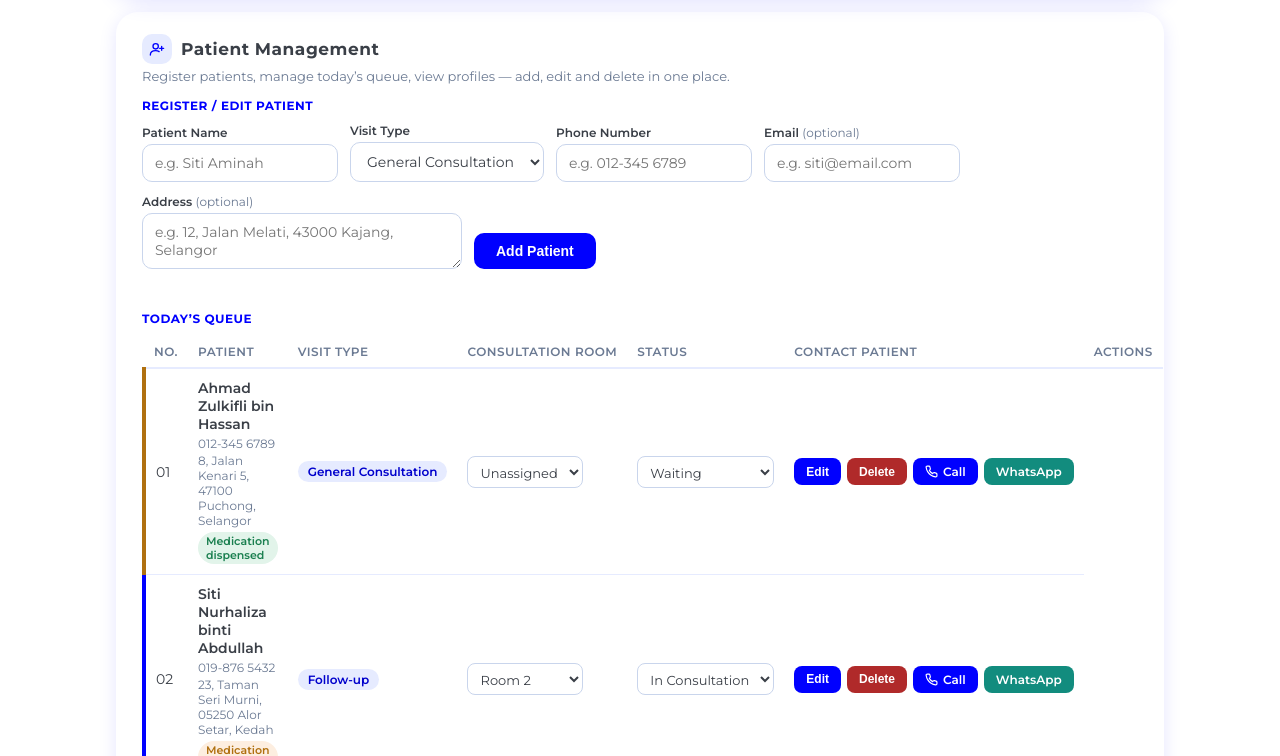
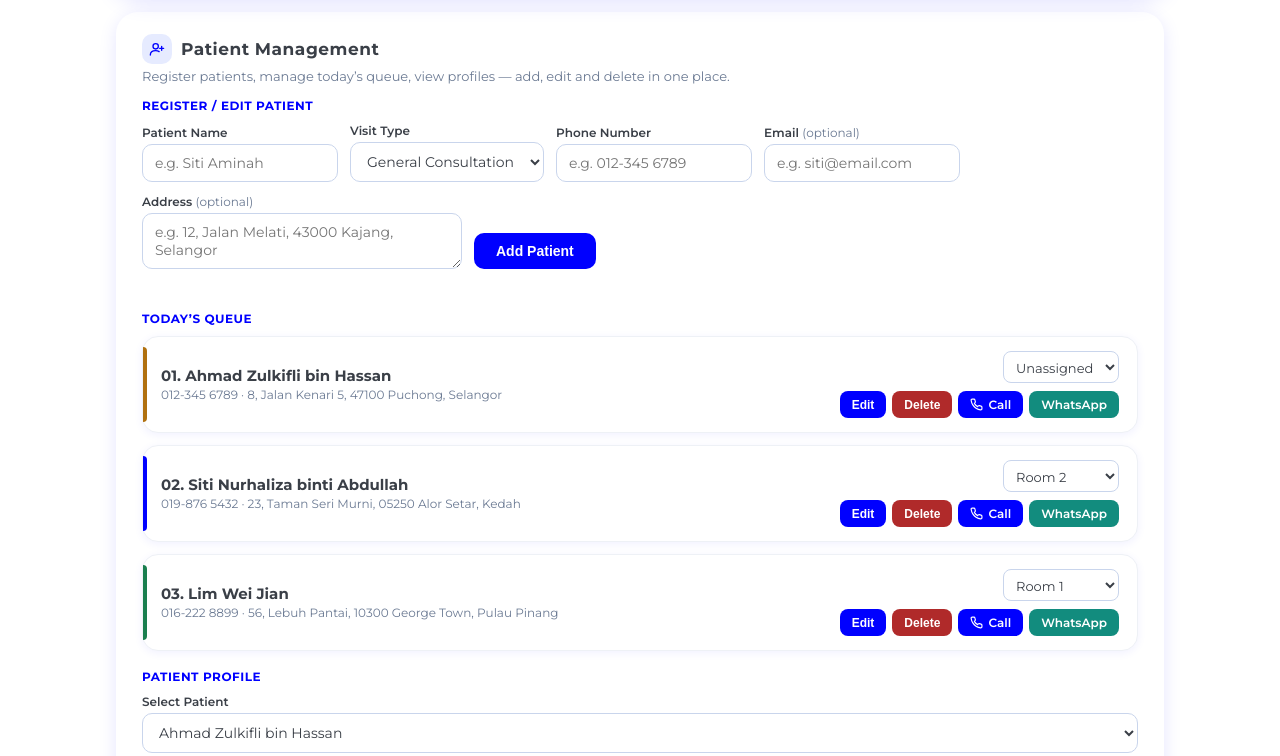
Before and after one commit to AnnREDWorks/cliniku-clinic-dashboard, a plain HTML site: page app.html in a window 1280 px wide. Shown: the part 74-830 px from the top of the page. Drawn offline with nearby package versions, Linux system fonts and the light colour scheme.

Commit message:
Queue card layout (name/address/status left, room + actions right); journey tracker in patient profile

```diff
--- a/app.html
+++ b/app.html
@@ -464,6 +464,43 @@
   }
   .ghost-btn:hover { background: var(--light-blue); }
 
+  /* Card-based queue rows */
+  .queue-list { display: flex; flex-direction: column; gap: 12px; }
+  .q-row {
+    background: #fff;
+    border: 1px solid #eef1f6;
+    border-radius: 16px;
+    padding: 14px 18px;
+    display: flex;
+    gap: 16px;
+    align-items: center;
+    box-shadow: 0 2px 10px rgba(0,0,255,0.06);
+    position: relative;
+  }
+  .q-row::before {
+    content: "";
+    position: absolute;
+    left: 0; top: 10px; bottom: 10px;
+    width: 4px;
+    border-radius: 0 4px 4px 0;
+    background: #c9d5ec;
+  }
+  .q-row.status-waiting::before { background: var(--amber); }
+  .q-row.status-consultation::before { background: var(--mid-blue); }
+  .q-row.status-done::before { background: var(--green); }
+  .q-row.status-paid::before { background: #0000FF; }
+  .q-main { flex: 1; min-width: 0; }
+  .q-name { font-weight: 700; color: #3a3f47; font-size: 15px; cursor: pointer; }
+  .q-name:hover { color: #0000FF; }
+  .q-addr { font-size: 12px; color: var(--muted); margin-top: 2px; line-height: 1.4; }
+  .q-status { margin-top: 8px; display: inline-flex; align-items: center; gap: 6px; }
+  .q-side { flex: none; display: flex; flex-direction: column; gap: 8px; align-items: flex-end; }
+  .q-actions { display: flex; gap: 6px; flex-wrap: wrap; justify-content: flex-end; }
+  .visit-badge {
+    display: inline-block; padding: 3px 10px; border-radius: 999px;
+    font-size: 11.5px; font-weight: 700; background: var(--soft); color: #0000CC;
+  }
+
   /* Patient journey tracker */
   .journey {
     background: var(--white);
@@ -613,15 +650,15 @@
     <div class="form-msg" id="form-msg"></div>
 
     <h4 style="font-size:12px;text-transform:uppercase;letter-spacing:0.5px;color:var(--mid-blue);margin:18px 0 10px;">Today&rsquo;s Queue</h4>
-    <table>
-      <thead><tr><th>No.</th><th>Patient</th><th>Visit Type</th><th>Consultation Room</th><th>Status</th><th>Contact Patient</th><th>Actions</th></tr></thead>
-      <tbody id="queue-body"></tbody>
-    </table>
+    <div id="queue-body" class="queue-list"></div>
 
     <h4 style="font-size:12px;text-transform:uppercase;letter-spacing:0.5px;color:var(--mid-blue);margin:18px 0 10px;">Patient Profile</h4>
     <div class="field">
       <label for="profile-patient">Select Patient</label>
       <select id="profile-patient" style="min-width:260px;"></select>
+    </div>
+    <div class="journey" style="margin-top:14px;">
+      <div class="j-steps" id="profile-journey"></div>
     </div>
     <div id="profile-view"></div>
   </section>
@@ -1217,63 +1254,53 @@
 
   // ---- Queue ----
   function renderQueue() {
-    const queueBody = $("queue-body");
-    queueBody.innerHTML = "";
+    const list = $("queue-body");
+    list.innerHTML = "";
     patients.forEach((p, i) => {
-      const tr = document.createElement("tr");
-      tr.className = statusClass(p.status);
-      const tdNo = document.createElement("td");
-      tdNo.textContent = String(i + 1).padStart(2, "0");
-      const tdName = document.createElement("td");
-      tdName.className = "name-cell";
-      const nameDiv = document.createElement("div");
-      nameDiv.className = "p-name";
-      nameDiv.textContent = p.name;
-      nameDiv.addEventListener("click", () => {
+      const row = document.createElement("div");
+      row.className = "q-row " + statusClass(p.status);
+
+      // Left block: name, address, status
+      const main = document.createElement("div");
+      main.className = "q-main";
+      const name = document.createElement("div");
+      name.className = "q-name";
+      name.textContent = String(i + 1).padStart(2, "0") + ". " + p.name;
+      name.addEventListener("click", () => {
         $("profile-patient").value = p.id;
         renderProfileView();
+        renderProfileJourney();
         $("profile-patient").scrollIntoView({ behavior: "smooth", block: "center" });
       });
-      tdName.appendChild(nameDiv);
-      if (p.phone) {
-        const c = document.createElement("div");
-        c.className = "contact-line";
-        c.textContent = p.phone;
-        tdName.appendChild(c);
-      }
-      if (p.address) {
-        const a = document.createElement("div");
-        a.className = "contact-line";
-        a.textContent = p.address;
-        tdName.appendChild(a);
-      }
-      const medTag = document.createElement("span");
-      medTag.className = "med-tag " + (p.medications.length === 0 ? "none" : (p.medications.every(m => m.dispensed) ? "dispensed" : "pending"));
-      medTag.textContent = p.medications.length === 0 ? "No medication"
-        : (p.medications.every(m => m.dispensed) ? "Medication dispensed" : "Medication pending");
-      tdName.appendChild(medTag);
-
-      const tdType = document.createElement("td");
-      const badge = document.createElement("span");
-      badge.className = "badge";
-      badge.textContent = p.visitType;
-      tdType.appendChild(badge);
-
-      const tdRoom = document.createElement("td");
-      tdRoom.appendChild(makeSelect(ROOMS, p.room, "Consultation room for " + p.name, v => { p.room = v; }, "room"));
-      const tdStatus = document.createElement("td");
+      main.appendChild(name);
+      const addrLine = document.createElement("div");
+      addrLine.className = "q-addr";
+      addrLine.textContent = [p.phone, p.address].filter(Boolean).join(" \u00b7 ") || "\u2014";
+      main.appendChild(addrLine);
+      const statusWrap = document.createElement("div");
+      statusWrap.className = "q-status";
       if (p.status === "Paid") {
         const paidTag = document.createElement("span");
         paidTag.className = "paid-tag";
         paidTag.innerHTML = '<svg viewBox="0 0 24 24"><path d="M20 6L9 17l-5-5"/></svg> Paid';
-        tdStatus.appendChild(paidTag);
+        statusWrap.appendChild(paidTag);
       } else {
-        tdStatus.appendChild(makeSelect(STATUS_OPTIONS, p.status, "Status for " + p.name, v => { p.status = v; renderAll(); }, "status"));
+        statusWrap.appendChild(makeSelect(STATUS_OPTIONS, p.status, "Status for " + p.name, v => { p.status = v; renderAll(); }, "status"));
       }
-
-      const tdActions = document.createElement("td");
-      const wrap = document.createElement("div");
-      wrap.className = "actions";
+      const vBadge = document.createElement("span");
+      vBadge.className = "visit-badge";
+      vBadge.textContent = p.visitType;
+      statusWrap.appendChild(vBadge);
+
+      // Right block: room dropdown + all buttons
+      const side = document.createElement("div");
+      side.className = "q-side";
+      const roomWrap = document.createElement("div");
+      roomWrap.className = "q-actions";
+      roomWrap.appendChild(makeSelect(ROOMS, p.room, "Consultation room for " + p.name, v => { p.room = v; }, "room"));
+      side.appendChild(roomWrap);
+      const actions = document.createElement("div");
+      actions.className = "q-actions";
       const editBtn = document.createElement("button");
       editBtn.type = "button";
       editBtn.className = "act-btn edit-btn";
@@ -1289,10 +1316,11 @@
         if (confirm("Delete " + p.name + " from today's queue?")) {
           patients = patients.filter(x => x.id !== p.id);
           fillPatientDropdowns();
+          renderJourney();
           renderAll();
         }
       });
-      wrap.append(editBtn, delBtn);
+      actions.append(editBtn, delBtn);
       if (p.phone) {
         const call = document.createElement("a");
         call.className = "act-btn call-btn";
@@ -1305,11 +1333,12 @@
         wa.target = "_blank";
         wa.rel = "noopener";
         wa.textContent = "WhatsApp";
-        wrap.append(call, wa);
+        actions.append(call, wa);
       }
-      tdActions.appendChild(wrap);
-      tr.append(tdNo, tdName, tdType, tdRoom, tdStatus, tdActions);
-      queueBody.appendChild(tr);
+      side.appendChild(actions);
+
+      row.append(main, side);
+      list.appendChild(row);
     });
   }
 
@@ -1417,7 +1446,26 @@
       });
     });
   }
-  $("profile-patient").addEventListener("change", renderProfileView);
+  $("profile-patient").addEventListener("change", () => { renderProfileView(); renderProfileJourney(); });
+
+  function renderProfileJourney() {
+    const sel = $("profile-patient");
+    const p = patients.find(x => x.id === parseInt(sel.value, 10));
+    const box = $("profile-journey");
+    if (!p) { box.innerHTML = ""; return; }
+    const st = journeyState(p);
+    box.innerHTML = "";
+    JOURNEY_STEPS.forEach((s, i) => {
+      const step = document.createElement("div");
+      step.className = "j-step" + (i <= st.done ? " done" : "") + (i === st.active && st.active !== -1 ? " active" : "");
+      const stateText = i <= st.done ? (st.active === -1 ? "Complete" : "Fulfilled") : (i === st.active ? "Next step" : "Pending");
+      step.innerHTML =
+        '<div class="j-dot">' + s.icon + "</div>" +
+        '<div class="j-label">' + s.label + "</div>" +
+        '<div class="j-state">' + stateText + "</div>";
+      box.appendChild(step);
+    });
+  }
 
   // ---- Doctor: shared patient selector loads all fields ----
   function doctorPatient() {
@@ -1818,6 +1866,7 @@
   function renderAll() {
     renderJourney();
     renderQueue();
+    if ($("profile-patient").value) renderProfileJourney();
     renderSummary();
     if ($("profile-patient").value) renderProfileView();
   }
```
